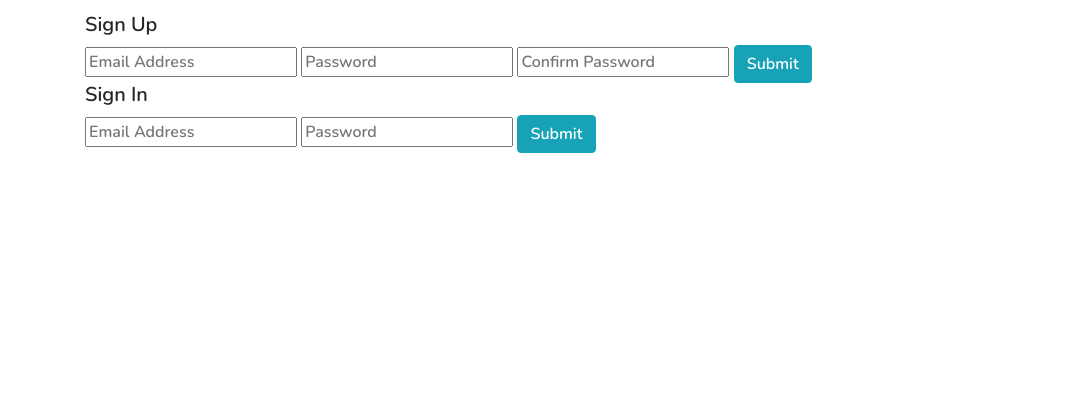
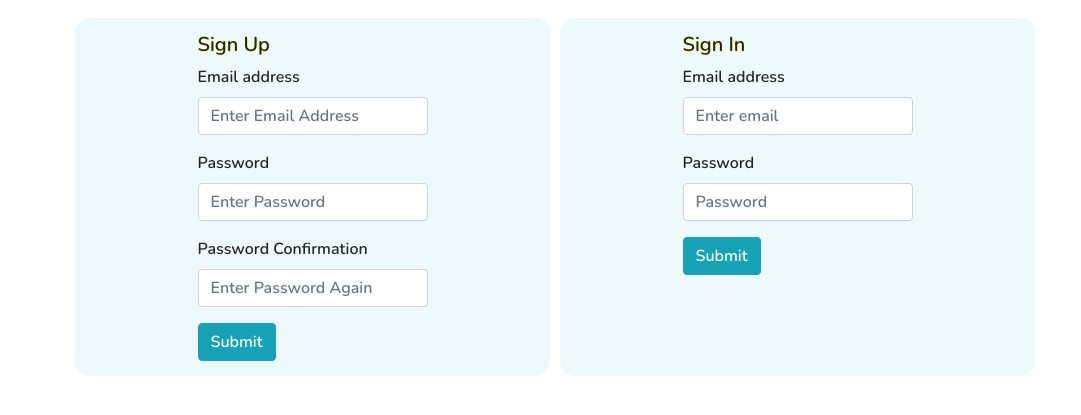
Before and after one commit to miketocoding/emotion-tracker-client, a website built with webpack: page index.html in a window 1280 px wide. Shown: the part 149-564 px from the top of the page, without its empty margins (0-1081 px from the left). Built offline with nearby package versions, Linux system fonts and the light colour scheme; files whose address does not match are found by name.

Commit message:
Add bootstrap logins
Bootstrap logins and flexbox added

```diff
--- a/assets/scripts/emotion/ui.js
+++ b/assets/scripts/emotion/ui.js
@@ -19,7 +19,7 @@ const indexEmotionsSuccess = function (res) {
   $('#emotions-list').html(
     res.map(emotion => `<div class="border border-info rounded">
       <h3>${emotion.emotionName}</h3>
-      <p>Directed By: ${emotion.description}</p>
+      <p>Description: ${emotion.description}</p>
       <p>Emotion ID: ${emotion._id}<p>
     </div>`)
   )
--- a/assets/styles/index.scss
+++ b/assets/styles/index.scss
@@ -18,6 +18,10 @@ body {
 
 .box {
   display: flex;
-  align-items: center;
-  justify-content: space-between;
+  align-items: flex-start;
+  justify-content: space-around;
+  background-color: rgba(91, 192, 222, 0.1);
+  border-radius: 15px;
+  margin: 5px;
+  padding: 15px;
 }
--- a/index.html
+++ b/index.html
@@ -32,24 +32,59 @@
           <h3>It's healthy to feel</h3>
           <p id="messaging"></p>
         </div>
+        <div class="row h-100 board">
+          <div class="col-md-5 box">
+            <section>
+              <h5 class="title-text">Sign Up</h5>
+              <!-- <form id="sign-up">
+                <input name="credentials[email]" required type="email" placeholder="Email Address"/>
+                <input name="credentials[password]" required type="password" placeholder="Password"/>
+                <input name="credentials[password_confirmation]" required type="password" placeholder="Confirm Password"/>
+                <button type="submit" class="btn btn-info">Submit</button>
+              </form> -->
+              <form id="sign-up">
+                <div class="form-group">
+                  <label for="signUpInputEmail1">Email address</label>
+                  <input name="credentials[email]" required type="email" class="form-control" id="signUpInputEmail1" aria-describedby="emailHelp" placeholder="Enter Email Address">
+                </div>
+                <div class="form-group">
+                  <label for="signUpInputPassword1">Password</label>
+                  <input name="credentials[password]" required type="password" class="form-control" id="signUpInputPassword1" placeholder="Enter Password">
+                </div>
+                <div class="form-group">
+                  <label for="signUpInputPassword2">Password Confirmation</label>
+                  <input name="credentials[password_confirmation]" required type="password" class="form-control" id="signUpInputPassword2" placeholder="Enter Password Again">
+                </div>
+                <button type="submit" class="btn btn-info">Submit</button>
+              </form>
 
+            </section>
+          </div>
+      <div class="col-md-5 box">
         <section>
-          <h5>Sign Up</h5>
-          <form id="sign-up">
-            <input name="credentials[email]" required type="email" placeholder="Email Address"/>
-            <input name="credentials[password]" required type="password" placeholder="Password"/>
-            <input name="credentials[password_confirmation]"required type="password" placeholder="Confirm Password"/>
-            <button type="submit" class="btn btn-info">Submit</button>
-          </form>
-        </section>
-        <section>
-          <h5>Sign In</h5>
-          <form id="sign-in">
+          <h5 class="title-text">Sign In</h5>
+          <!-- <form id="sign-in">
             <input name="credentials[email]" required type="email" placeholder="Email Address"/>
             <input name="credentials[password]" required type="password" placeholder="Password"/>
             <button type="submit" class="btn btn-info">Submit</button>
+          </form> -->
+
+          <form id="sign-in">
+            <div class="form-group">
+              <label for="signInInputEmail1">Email address</label>
+              <input name="credentials[email]" required type="email" class="form-control" id="signInInputEmail1" aria-describedby="emailHelp" placeholder="Enter email">
+            </div>
+            <div class="form-group">
+              <label for="signInInputPassword1">Password</label>
+              <input name="credentials[password]" required type="password" class="form-control" id="signInInputPassword1" placeholder="Password">
+            </div>
+            <button type="submit" class="btn btn-info">Submit</button>
           </form>
+
         </section>
+      </div>
+
+      </div>
       </div>
       </section>
 
```
